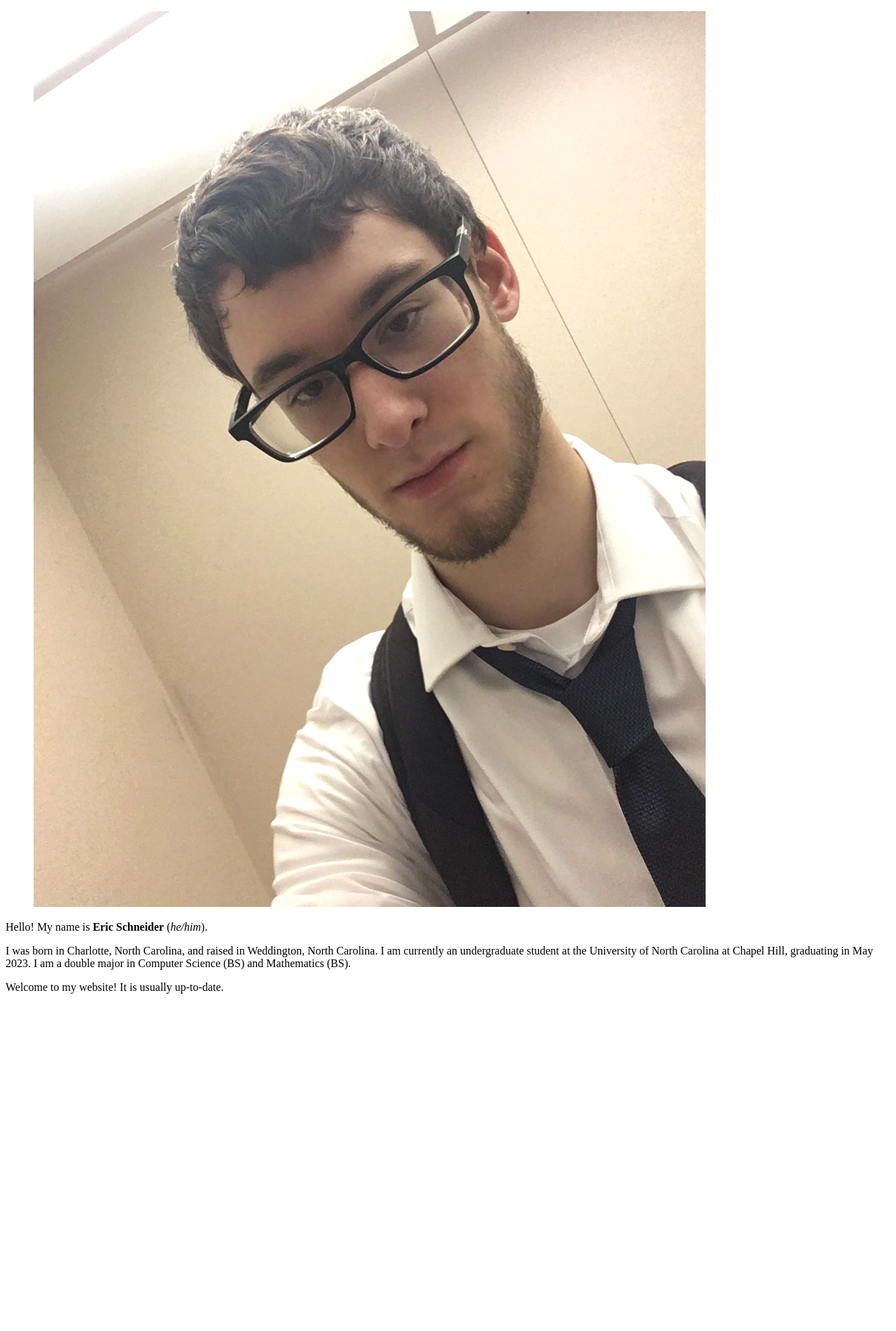
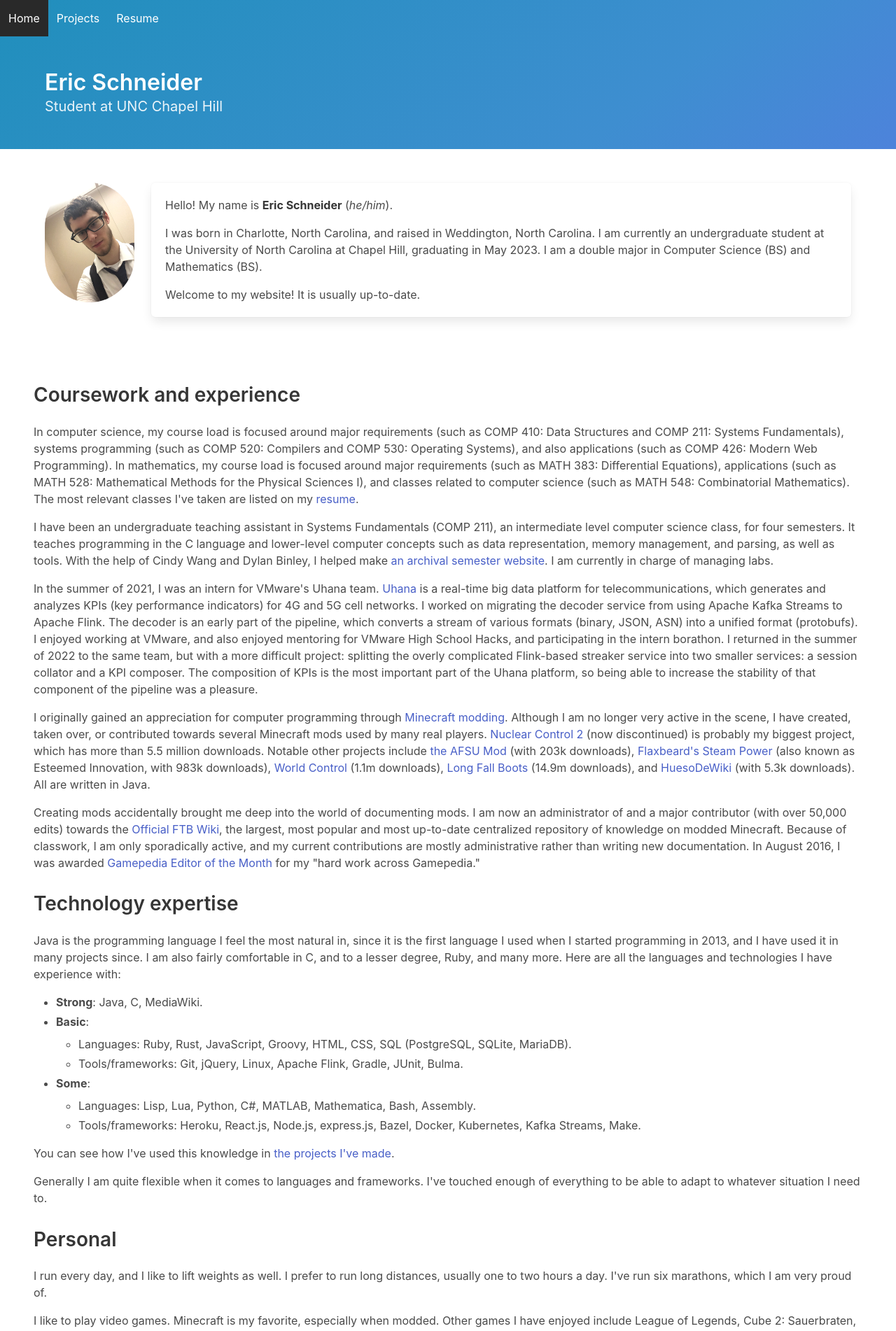
Before and after one commit to eric-unc/eric-unc.github.io, a Nuxt app: page / in a window 1280 px wide. Shown: the top 1902 px of the page at 70% size. Before the commit the page ends 1436 px from the top, so only its background shows below. Built offline with nearby package versions, Linux system fonts and the light colour scheme.

Commit message:
index page

```diff
--- /dev/null
+++ b/app.vue
@@ -0,0 +1,7 @@
+<template>
+  <NuxtPage />
+</template>
+
+<style>
+@import "https://cdn.jsdelivr.net/npm/bulma@0.9.4/css/bulma.min.css";
+</style>
--- a/components/Navbar.vue
+++ b/components/Navbar.vue
@@ -1,13 +1,11 @@
 <template>
-
+  <nav class="navbar is-dark">
+    <div class="navbar-menu is-active">
+      <div class="navbar-start">
+        <a href="/" class="navbar-item">Home</a>
+        <a href="projects" class="navbar-item">Projects</a>
+        <a href="Resume.pdf" class="navbar-item">Resume</a>
+      </div>
+    </div>
+  </nav>
 </template>
-
-<script>
-export default {
-  name: "Navbar"
-}
-</script>
-
-<style scoped>
-
-</style>
--- a/pages/index.vue
+++ b/pages/index.vue
@@ -1,6 +1,18 @@
 <template>
   <div>
-    <!-- TODO: navbar -->
+    <div>
+      <section class="hero is-info is-bold">
+        <div class="hero-head">
+          <Navbar />
+        </div>
+        <div class="hero-body">
+          <div class="container">
+            <h1 class="title">Eric Schneider</h1>
+            <h2 class="subtitle">Student at UNC Chapel Hill</h2>
+          </div>
+        </div>
+      </section>
+    </div>
     <section class="section">
       <div class="container">
         <div class="columns">
@@ -21,5 +33,57 @@
         </div>
       </div>
     </section>
+    <section class="section">
+      <div class="content">
+        <h2 class="subtitle">Coursework and experience</h2>
+        <p>In computer science, my course load is focused around major requirements (such as COMP 410: Data Structures and COMP 211: Systems Fundamentals), systems programming (such as COMP 520: Compilers and COMP 530: Operating Systems), and also applications (such as COMP 426: Modern Web Programming). In mathematics, my course load is focused around major requirements (such as MATH 383: Differential Equations), applications (such as MATH 528: Mathematical Methods for the Physical Sciences I), and classes related to computer science (such as MATH 548: Combinatorial Mathematics). The most relevant classes I've taken are listed on my <a href="Resume.pdf">resume</a>.</p>
+        <p>I have been an undergraduate teaching assistant in Systems Fundamentals (COMP 211), an intermediate level computer science class, for four semesters. It teaches programming in the C language and lower-level computer concepts such as data representation, memory management, and parsing, as well as tools. With the help of Cindy Wang and Dylan Binley, I helped make <a href="https://comp211-20f.github.io/">an archival semester website</a>. I am currently in charge of managing labs.</p>
+        <p>In the summer of 2021, I was an intern for VMware's Uhana team. <a href="https://docs.vmware.com/en/Uhana-by-VMware/1.0/uhana_piran_1_3/GUID-overview.html">Uhana</a> is a real-time big data platform for telecommunications, which generates and analyzes KPIs (key performance indicators) for 4G and 5G cell networks. I worked on migrating the decoder service from using Apache Kafka Streams to Apache Flink. The decoder is an early part of the pipeline, which converts a stream of various formats (binary, JSON, ASN) into a unified format (protobufs). I enjoyed working at VMware, and also enjoyed mentoring for VMware High School Hacks, and participating in the intern borathon. I returned in the summer of 2022 to the same team, but with a more difficult project: splitting the overly complicated Flink-based streaker service into two smaller services: a session collator and a KPI composer. The composition of KPIs is the most important part of the Uhana platform, so being able to increase the stability of that component of the pipeline was a pleasure.</p>
+        <p>I originally gained an appreciation for computer programming through <a href="https://ftb.fandom.com/wiki/Mods">Minecraft modding</a>. Although I am no longer very active in the scene, I have created, taken over, or contributed towards several Minecraft mods used by many real players. <a href="https://www.curseforge.com/minecraft/mc-mods/nuclear-control-2">Nuclear Control 2</a> (now discontinued) is probably my biggest project, which has more than 5.5 million downloads. Notable other projects include <a href="https://www.curseforge.com/minecraft/mc-mods/afsu-mod">the AFSU Mod</a> (with 203k downloads), <a href="https://www.curseforge.com/minecraft/mc-mods/flaxbeards-steam-power">Flaxbeard's Steam Power</a> (also known as Esteemed Innovation, with 983k downloads), <a href="https://www.curseforge.com/minecraft/mc-mods/world-control">World Control</a> (1.1m downloads), <a href="https://www.curseforge.com/minecraft/mc-mods/long-fall-boots">Long Fall Boots</a> (14.9m downloads), and <a href="https://www.curseforge.com/minecraft/mc-mods/huesodewiki">HuesoDeWiki</a> (with 5.3k downloads). All are written in Java.</p>
+        <p>Creating mods accidentally brought me deep into the world of documenting mods. I am now an administrator of and a major contributor (with over 50,000 edits) towards the <a href="https://ftb.gamepedia.com/FTB_Wiki">Official FTB Wiki</a>, the largest, most popular and most up-to-date centralized repository of knowledge on modded Minecraft. Because of classwork, I am only sporadically active, and my current contributions are mostly administrative rather than writing new documentation. In August 2016, I was awarded <a href="https://help.fandom.com/wiki/Editor_of_the_Month">Gamepedia Editor of the Month</a> for my "hard work across Gamepedia."</p>
+        <h2 class="subtitle">Technology expertise</h2>
+        <p>Java is the programming language I feel the most natural in, since it is the first language I used when I started programming in 2013, and I have used it in many projects since. I am also fairly comfortable in C, and to a lesser degree, Ruby, and many more. Here are all the languages and technologies I have experience with:</p>
+        <ul>
+          <li><span class="has-text-weight-bold">Strong</span>: Java, C, MediaWiki.</li>
+          <li><span class="has-text-weight-bold">Basic</span>:
+            <ul>
+              <li>Languages: Ruby, Rust, JavaScript, Groovy, HTML, CSS, SQL (PostgreSQL, SQLite, MariaDB).</li>
+              <li>Tools/frameworks: Git, jQuery, Linux, Apache Flink, Gradle, JUnit, Bulma.</li>
+            </ul>
+          </li>
+          <li><span class="has-text-weight-bold">Some</span>:
+            <ul>
+              <li>Languages: Lisp, Lua, Python, C#, MATLAB, Mathematica, Bash, Assembly.</li>
+              <li>Tools/frameworks: Heroku, React.js, Node.js, express.js, Bazel, Docker, Kubernetes, Kafka Streams, Make.</li>
+            </ul>
+          </li>
+        </ul>
+        <p>You can see how I've used this knowledge in <a href="projects.html">the projects I've made</a>.</p>
+        <p>Generally I am quite flexible when it comes to languages and frameworks. I've touched enough of everything to be able to adapt to whatever situation I need to.</p>
+        <h2 class="subtitle">Personal</h2>
+        <p>I run every day, and I like to lift weights as well. I prefer to run long distances, usually one to two hours a day. I've run six marathons, which I am very proud of.</p>
+        <p>I like to play video games. Minecraft is my favorite, especially when modded. Other games I have enjoyed include League of Legends, Cube 2: Sauerbraten, The Madness of Little Emma, the Civilization series, and Bloons Tower Defense 6.</p>
+        <p>I am interested in international politics and affairs, and I keep up with the news closely. I like cats, and love my parents' cats, Trixie and Scout.</p>
+        <h2 class="subtitle">Contact</h2>
+        <p>If you want to contact me, you can contact me through email with the address <code>u 1 6 4 3 3 6 4 (at) live . unc . edu</code> (<a href="javascript:" @click="copyEmail">copy</a>). This is my student email, but it is continually monitored outside the school semester. Email is my preferred means of initial contact.</p>
+        <p>You can add me on <a href="https://www.linkedin.com/in/eric-cs/">LinkedIn</a>. You are welcome to contact me there, but I don't check it as often. Also, usually my information on LinkedIn is a bit dated.</p>
+      </div>
+    </section>
   </div>
 </template>
+
+<script>
+export default {
+  methods: {
+    copyEmail() {
+      let emailAddress = "u164" + "" + "33" + "64@live" + "." + "unc.edu";
+
+      navigator.clipboard.writeText(emailAddress).then(() => {
+        // Successfully copied.
+      }, function () {
+        console.error("Unable to write to clipboard!");
+      });
+    }
+  }
+}
+</script>
```
